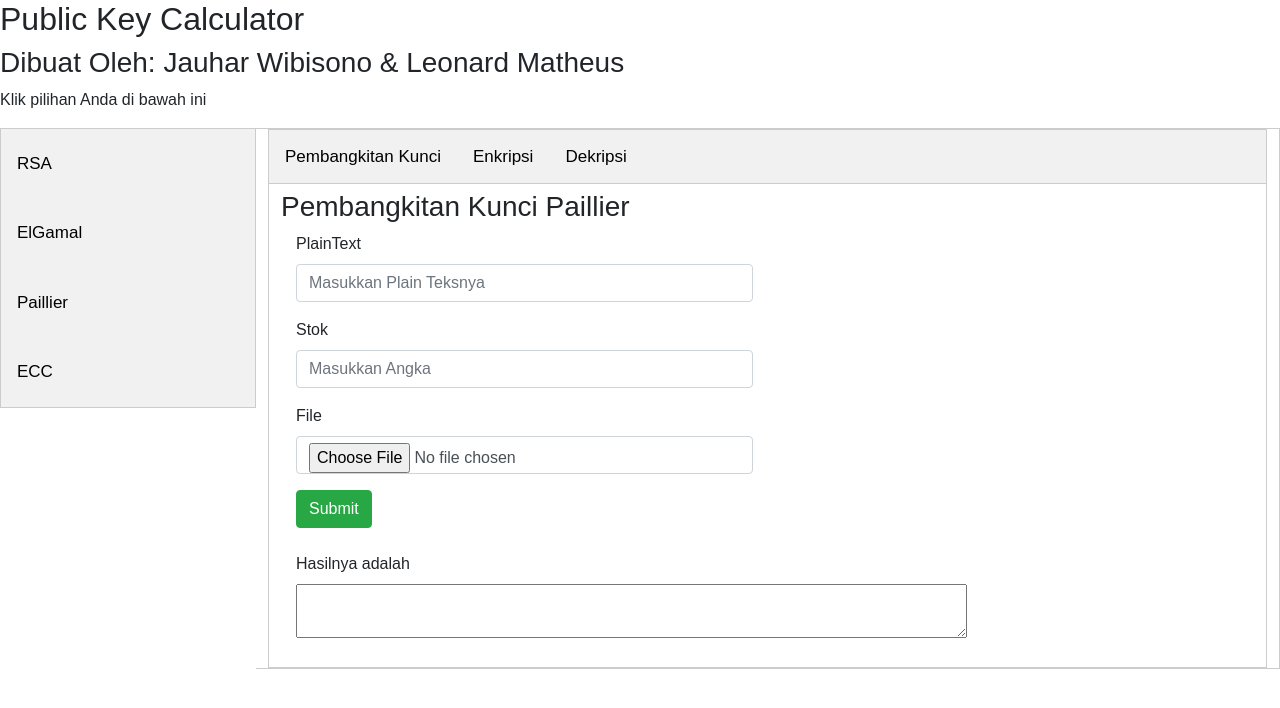
After one commit to leomatt547/pubKeyCalc, a Flask app: page /paillier/genKey in a window 1280 px wide. The commit adds this page. Shown: the top 708 px of the page. Run offline with Flask 2, Linux system fonts and the light colour scheme; some libraries are stand-ins or nearby versions.

Commit message:
fix file

```diff
--- a/app.py
+++ b/app.py
@@ -8,6 +8,20 @@ app.secret_key = os.urandom(24)
 def home():
     return render_template("index.html")
 
+#Paillier
+@app.route('/paillier/enkripsi')
+def paillier_enkripsi():
+    return render_template("paillier_enkripsi.html")
+
+@app.route('/paillier/dekripsi')
+def paillier_dekripsi():
+    return render_template("paillier_dekripsi.html")
+
+@app.route('/paillier/genKey')
+def paillier_genKey():
+    return render_template("paillier_key.html")
+
+#ECC
 @app.route('/ecc/enkripsi')
 def ecc_enkripsi():
     return render_template("ecc_enkripsi.html")
--- a/templates/layout.html
+++ b/templates/layout.html
@@ -13,7 +13,7 @@ body {font-family: Arial;}
   float: left;
   border: 1px solid #ccc;
   background-color: #f1f1f1;
-  width: 30%;
+  width: 20%;
   height: auto;
 }
 
@@ -47,7 +47,7 @@ body {font-family: Arial;}
   float: left;
   padding: 0px 12px;
   border: 1px solid #ccc;
-  width: 70%;
+  width: 80%;
   border-left: none;
   height: auto;
 }
--- /dev/null
+++ b/templates/paillier_key.html
@@ -0,0 +1,58 @@
+{% extends "layout.html" %}
+{% block content %}
+<h3>Pembangkitan Kunci Paillier</h3>
+  <div class="col-sm-6 col-sm-offset-3">
+    <form onsubmit="return false">
+        <div id="plaintext-group" class="form-group">
+            <label for="plaintext">PlainText</label>
+            <input
+              type="text"
+              class="form-control"
+              id="plaintext"
+              name="plaintext"
+              placeholder="Masukkan Plain Teksnya"
+            />
+        </div>
+
+      <div id="stock-group" class="form-group">
+        <label for="stock">Stok</label>
+        <input
+          type="number"
+          class="form-control"
+          id="stock"
+          name="stock"
+          placeholder="Masukkan Angka"
+          min="0"
+          max="9999999999"
+        />
+      </div>
+      <div id="file-group" class="form-group">
+        <label for="file">File</label>
+        <input
+          type="file"
+          class="form-control"
+          id="file"
+          name="file"
+          accept="file/*"
+          onchange="previewFile()"
+        />
+      </div>
+
+      <button type="submit" class="btn btn-success" onclick="addItem()">
+        Submit
+      </button>
+      <br></br>
+      <div id="result-group" class="form-group">
+        <label for="result">Hasilnya adalah</label>
+        <div>
+          <textarea readonly
+            id="result"
+            name="result"
+            rows="auto"
+            cols="70"></textarea>
+        </div>
+        </div>
+    </form>
+</div>
+
+{% endblock %}
```
Also changed, not shown: templates/index.html (added, +68 -0 lines).
